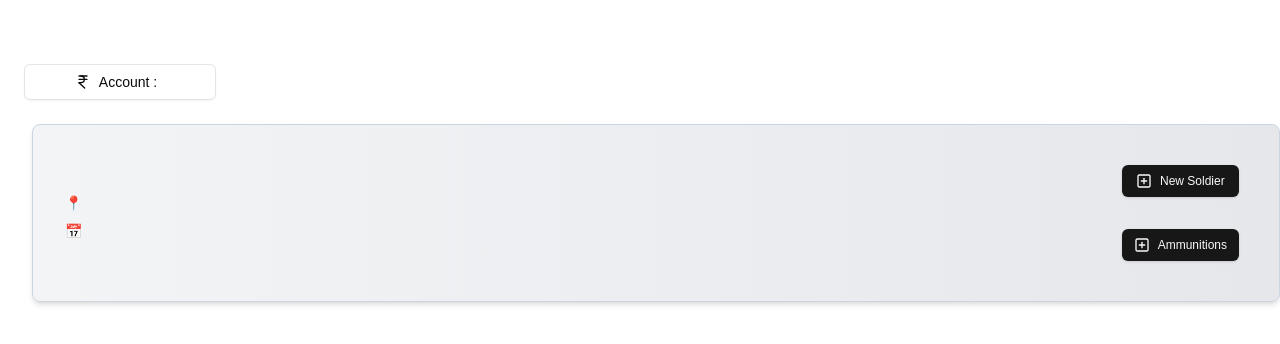
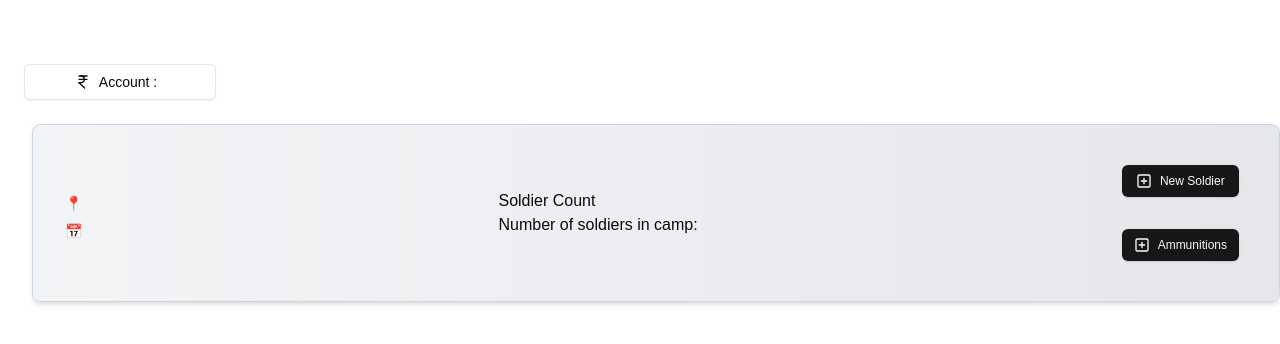
Before and after one commit to sumukhj1219/rakshak, a Next.js app: page /camp/1 in a window 1280 px wide. Shown: the top 344 px of the page. Built offline with nearby package versions, Linux system fonts and the light colour scheme.

Commit message:
built client side of soldier component

```diff
--- a/components/getCampDataComponent.js
+++ b/components/getCampDataComponent.js
@@ -5,6 +5,7 @@ import React, { useEffect, useState } from 'react';
 import { Button } from './ui/button';
 import AddSoldierComponent from './addSoilderComponent';
 import AddCampAmmunitions from './addCampAmmunitions';
+import GetSoldierCountComponent from './getSoldierCountComponent';
 
 const GetCampDataComponent = ({ campId }) => {
   const { getCampData, getAllCamps } = useRakshakContext();
@@ -70,7 +71,7 @@ const GetCampDataComponent = ({ campId }) => {
               {campData[3]}
             </span>
           </div>
-
+          <GetSoldierCountComponent />
           <div className="flex flex-col space-y-4">
             <AddSoldierComponent />
             <AddCampAmmunitions />
--- /dev/null
+++ b/components/getSoldierCountComponent.js
@@ -0,0 +1,41 @@
+"use client";
+import { useRakshakContext } from "@/contexts/RakshakContext";
+import React, { useEffect, useState } from "react";
+
+const GetSoldierCountComponent = () => {
+  const [count, setCount] = useState(null); // Initialize state
+  const { getSoldierCount } = useRakshakContext();
+
+  useEffect(() => {
+    const fetchCount = async () => {
+      try {
+        const result = await getSoldierCount("camp001"); // Await the async function
+        if (result?._hex) {
+          // Handle BigNumber
+          const humanReadableCount = parseInt(result._hex, 16); // Convert BigNumber to an integer
+          setCount(humanReadableCount);
+        } else {
+          setCount(result); // Handle other types
+        }
+      } catch (error) {
+        console.error("Error fetching soldier count:", error);
+        setCount(null); // Handle errors gracefully
+      }
+    };
+
+    fetchCount();
+  }, [getSoldierCount]); // Add getSoldierCount as a dependency
+
+  return (
+    <div>
+      <h2>Soldier Count</h2>
+      {count !== null ? (
+        <p>Number of soldiers in camp: {count}</p>
+      ) : (
+        <p>Loading soldier count...</p>
+      )}
+    </div>
+  );
+};
+
+export default GetSoldierCountComponent;
```
